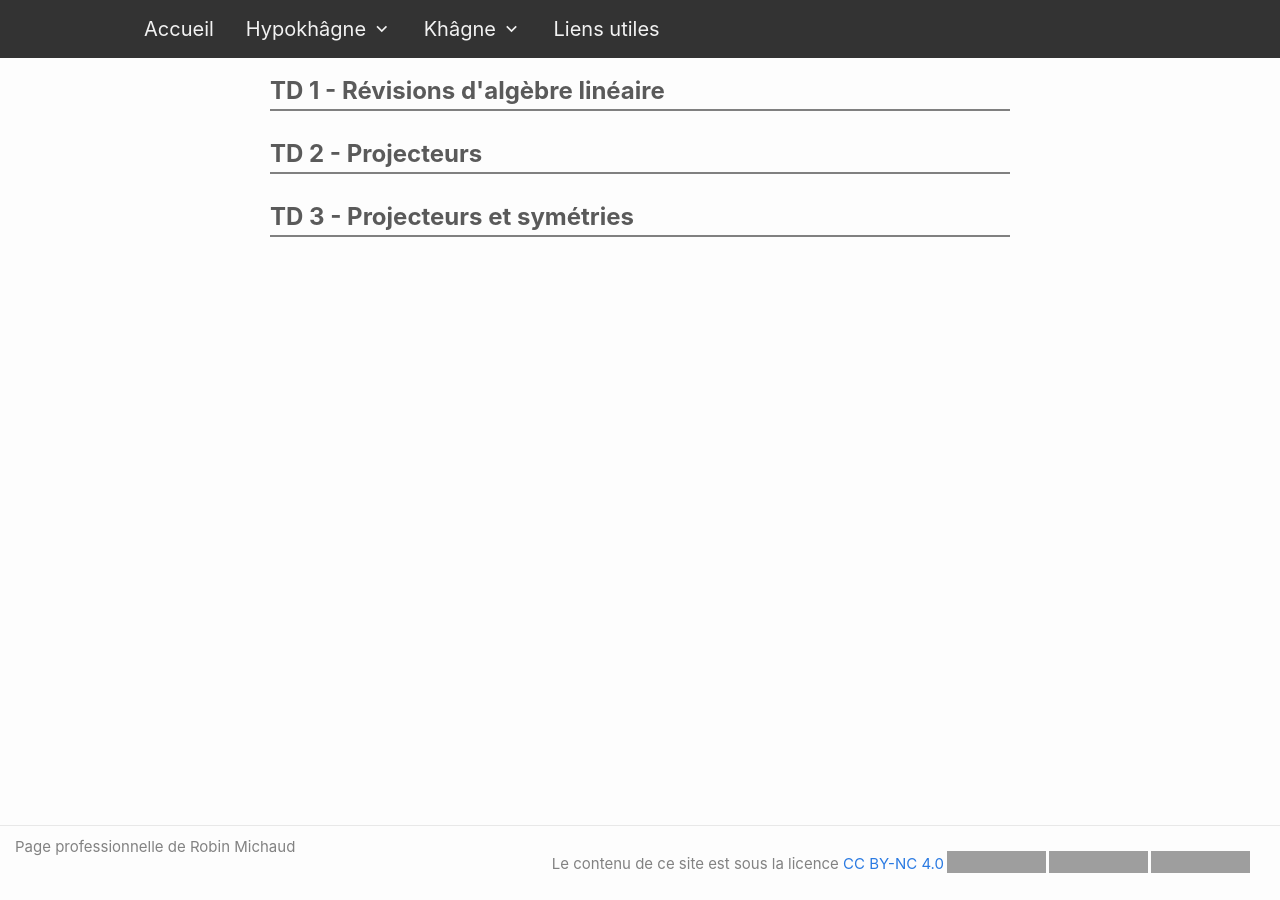
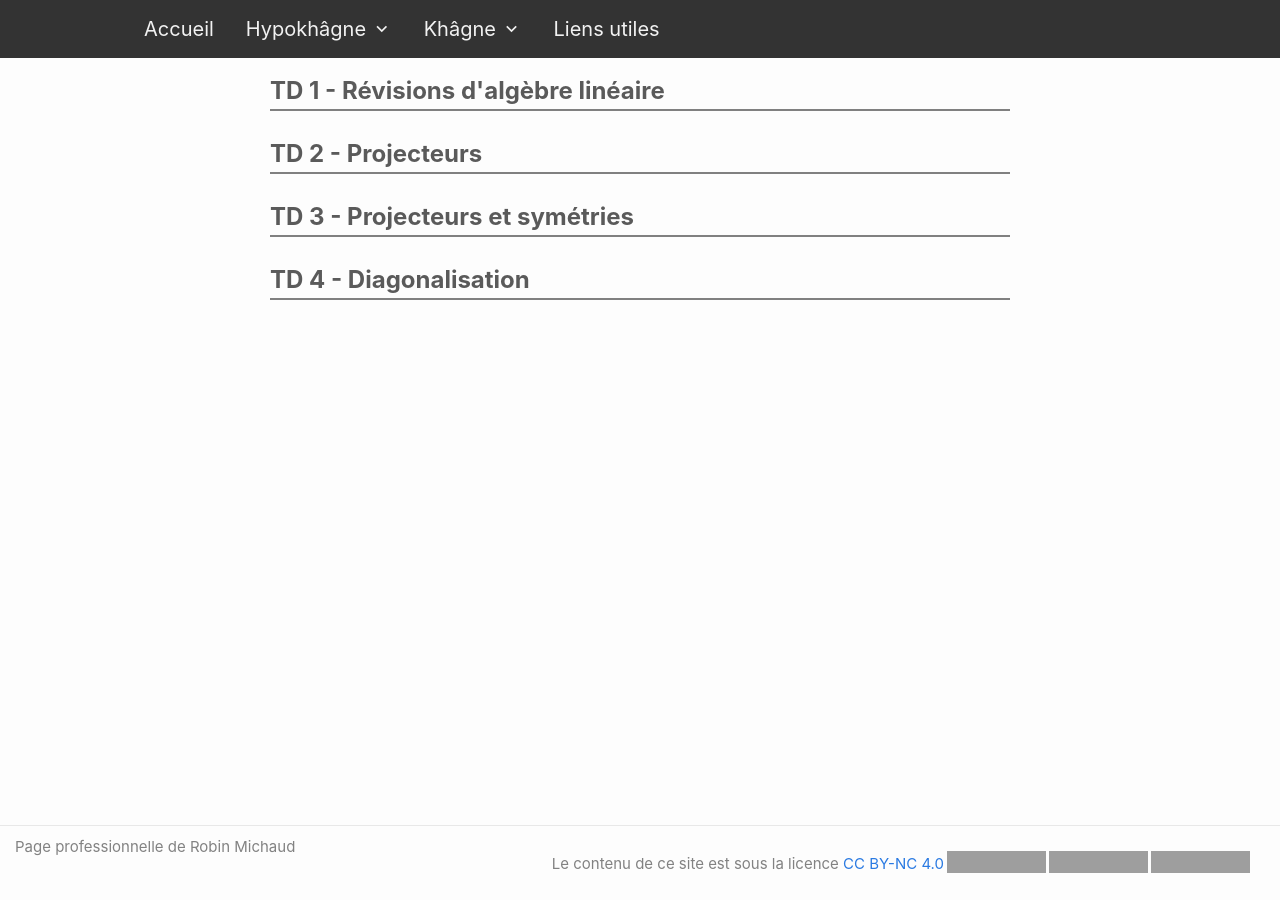
Before and after one commit to michaudmaths/michaudmaths.github.io, a Jekyll site: the page built from menu/td_khagne.markdown, in a window 1280 px wide. Built offline with Jekyll 4.4.1, drawn with Linux system fonts in a browser that asks for light colours; nearby versions of some CDN libraries; grey boxes are pictures that could not be loaded.

Commit message:
ajout td 4

```diff
--- a/_data/files.yml
+++ b/_data/files.yml
@@ -183,4 +183,4 @@ td_khagne :
   - title : Révisions d'algèbre linéaire
   - title : Projecteurs
   - title : Projecteurs et symétries
-    devoirs : exercices ?? et ??
+  - title : Diagonalisation
--- a/menu/td_khagne.markdown
+++ b/menu/td_khagne.markdown
@@ -13,7 +13,8 @@ permalink: /td_khagne/
 {% assign correction_existe = 0 %}
 {% assign indication_existe = 0 %}
 <div class="chapter">
-	<h1 class="chapter-title">TD {{td_counter}} - {{td.title}}</h1>
+	<h1 class="chapter-title">TD {{td_counter}} - {{td.title}}
+    </h1>
 	<div class="link-container">
 		<div class="cours-exo">
         {% for item in site.static_files %}
@@ -56,7 +57,11 @@ permalink: /td_khagne/
                             <span>Corrigés</span>
                         </div>
                 {% endif %}
+                {% if td.devoirs %}
+                    <span>À faire pour la semaine suivante : {{td.devoirs}}</span>
                 {% endif %}
+                {% endif %}
+
             {% endif %}
         {% endif %}
         {% endfor %}
```
